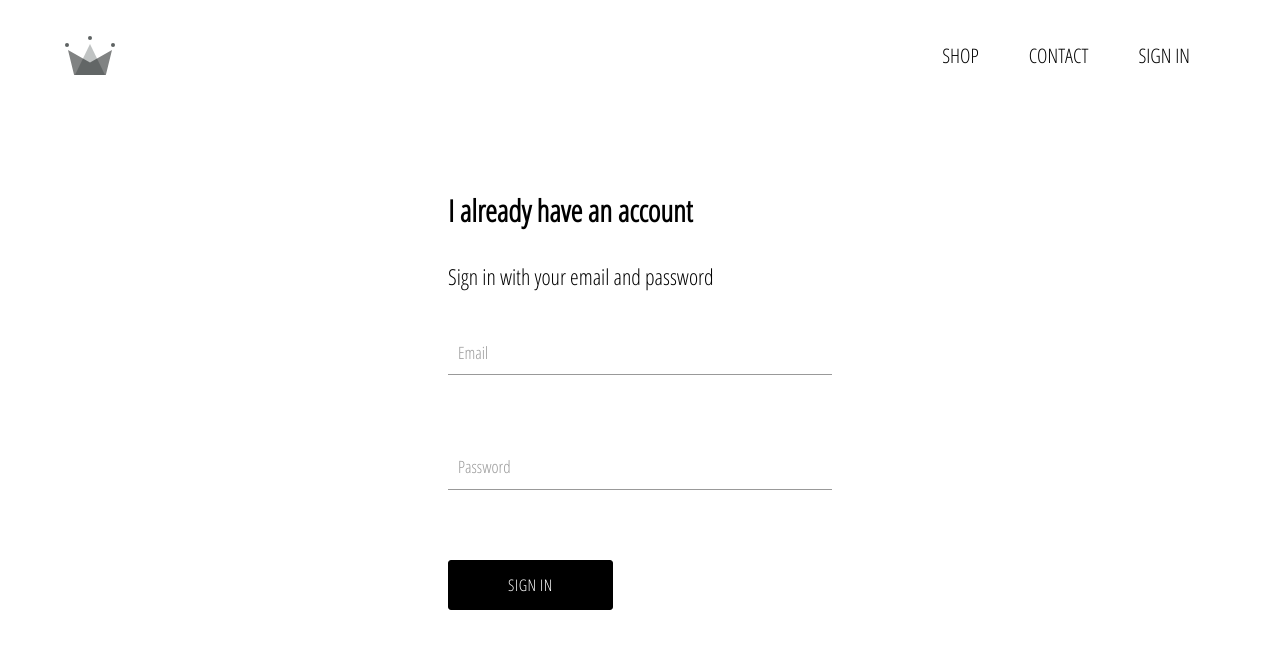
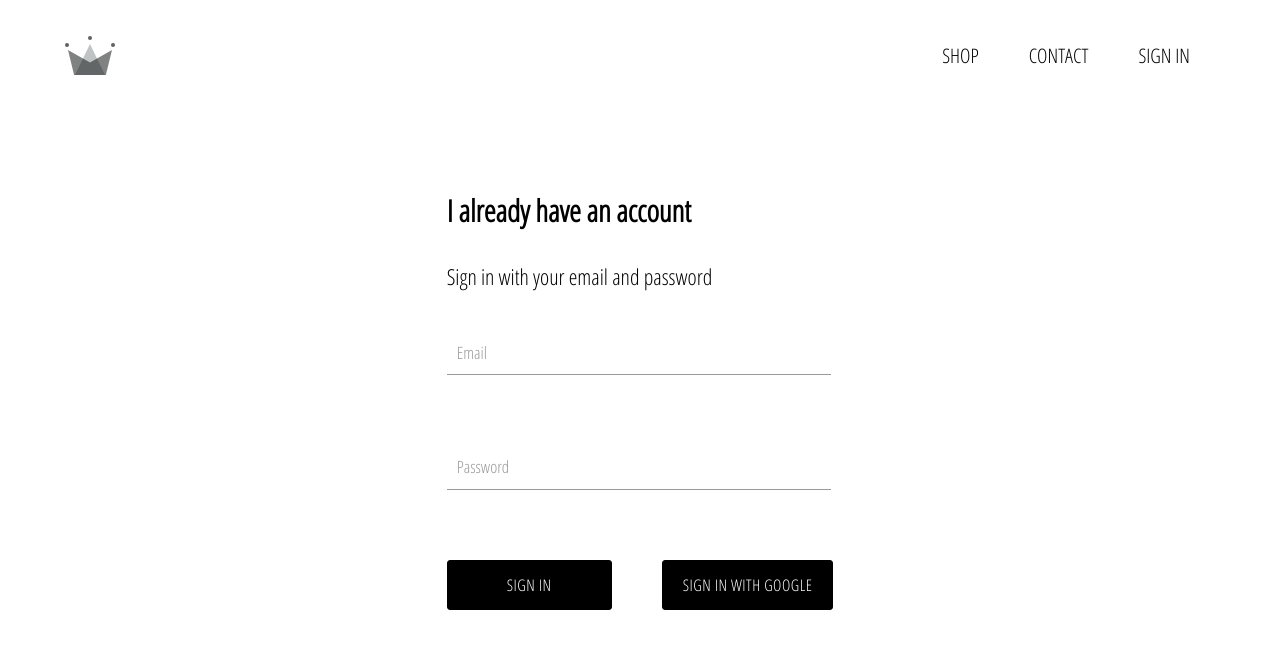
Before and after one commit to marcin-bojar/royal-clothes, a React (Create React App) app: page /signin in a window 1280 px wide. Shown: the top 648 px of the page. Built offline with nearby package versions, Linux system fonts and the light colour scheme.

Commit message:
Google sign in authentication

```diff
--- a/package.json
+++ b/package.json
@@ -6,6 +6,7 @@
     "@testing-library/jest-dom": "^4.2.4",
     "@testing-library/react": "^9.5.0",
     "@testing-library/user-event": "^7.2.1",
+    "firebase": "^7.16.0",
     "node-sass": "^4.14.1",
     "react": "^16.13.1",
     "react-dom": "^16.13.1",
--- a/src/components/custom-button/custom-button.component.jsx
+++ b/src/components/custom-button/custom-button.component.jsx
@@ -3,7 +3,7 @@ import React from 'react';
 import './custom-button.styles.scss';
 
 const CustomButton = ({children, ...otherProps}) => (
-    <button className='custom-button'>
+    <button className='custom-button' {...otherProps}>
         {children}
     </button>
 );
--- a/src/components/custom-button/custom-button.styles.scss
+++ b/src/components/custom-button/custom-button.styles.scss
@@ -19,4 +19,8 @@
         font-weight: 700;
     }
 
+    &:first-of-type {
+        margin-right: 5rem;
+    }
+
 }
--- a/src/components/sign-in/sign-in.component.jsx
+++ b/src/components/sign-in/sign-in.component.jsx
@@ -2,6 +2,8 @@ import React from 'react';
 
 import FormInput from '../form-input/form-input.component';
 import CustomButton from '../custom-button/custom-button.component';
+
+import { signInWithGoogle } from '../../firebase/firebase.utils';
 
 import './sign-in.styles.scss';
 
@@ -49,7 +51,8 @@ class SignIn extends React.Component {
             required
           />
 
-          <CustomButton type="submit" value="Submit Form">Sign in</CustomButton>
+          <CustomButton type="submit">Sign in</CustomButton>
+          <CustomButton onClick={signInWithGoogle}>Sign in with Google</CustomButton>
         </form>
       </div>
     );
--- /dev/null
+++ b/src/firebase/firebase.utils.js
@@ -0,0 +1,25 @@
+import firebase from 'firebase/app';
+import 'firebase/firestore';
+import 'firebase/auth';
+
+const config = {
+    apiKey: "AIzaSyDJGF4e9ODCJy8A92OPmprz9dti0z98nXg",
+    authDomain: "crwn-clothing-5e3a5.firebaseapp.com",
+    databaseURL: "https://crwn-clothing-5e3a5.firebaseio.com",
+    projectId: "crwn-clothing-5e3a5",
+    storageBucket: "crwn-clothing-5e3a5.appspot.com",
+    messagingSenderId: "623453639140",
+    appId: "1:623453639140:web:e99aa4caa7ec76520777f1",
+    measurementId: "G-DGTB4203TF"
+  };
+
+  firebase.initializeApp(config);
+
+  export const auth = firebase.auth();
+  export const firestore = firebase.firestore();
+
+  const provider = new firebase.auth.GoogleAuthProvider();
+  provider.setCustomParameters({ prompt: 'select_account' });
+  export const signInWithGoogle = () => auth.signInWithPopup(provider);
+
+  export default firebase;
```
Also changed, not shown: 1 other file (tests, documents, lock files or other folders).
